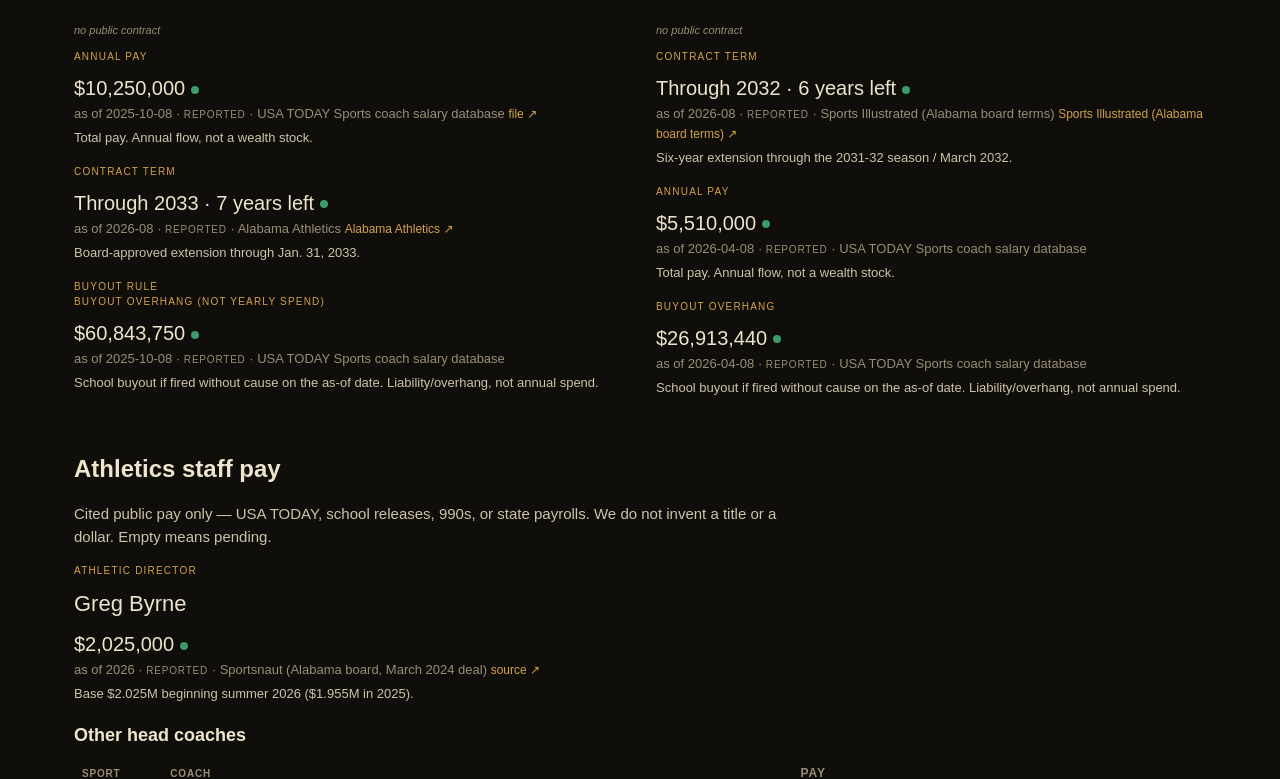
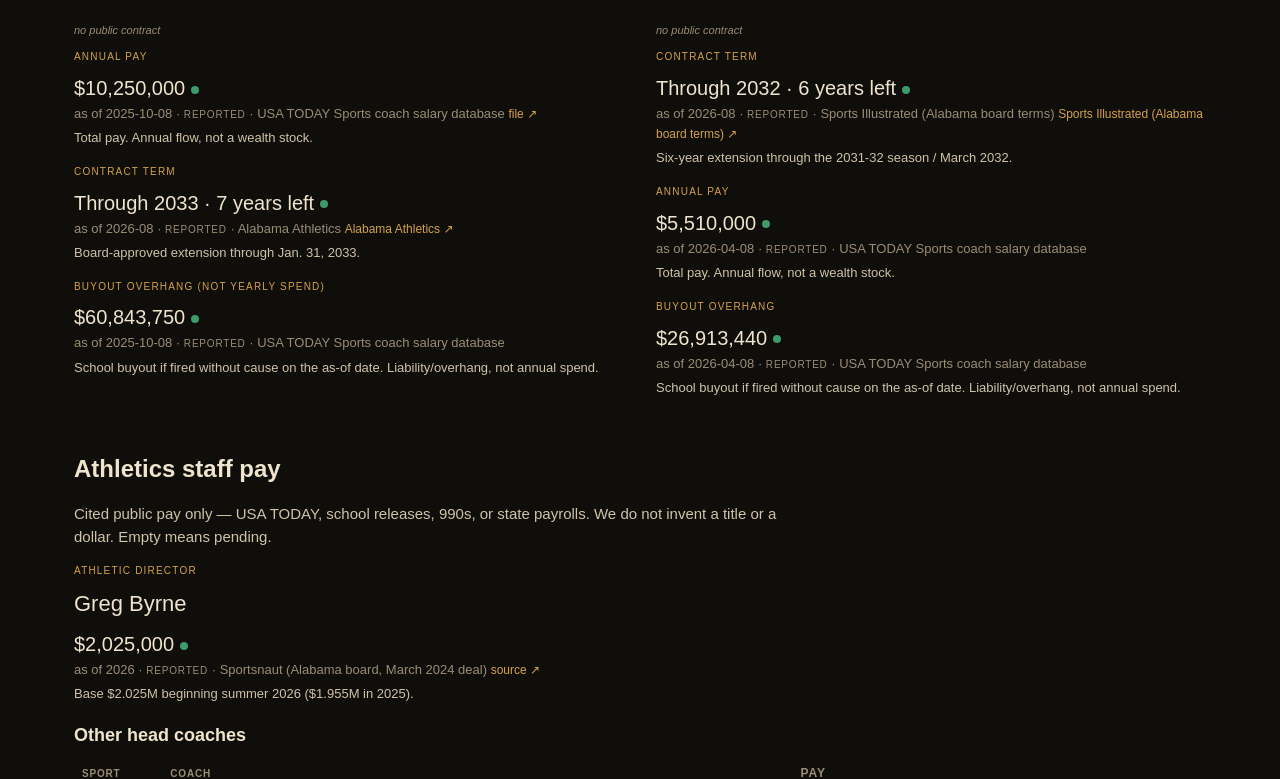
Before and after one commit to BB-41/public-cap, a React (Vite) app: page /school/alabama in a window 1280 px wide. Shown: the part 4511-5290 px from the top of the page. Built offline with nearby package versions, Linux system fonts and the light colour scheme.

Commit message:
Hide the buyout-rule heading when a school has no file rule.
Co-authored-by: BB-41 <BB-41@users.noreply.github.com>

```diff
--- a/src/pages/School.jsx
+++ b/src/pages/School.jsx
@@ -631,8 +631,12 @@ export default function School({ schools, meta, season, setSeason, includeAlumni
           <CoachPayField pay={s.coaches.football.pay} />
           <div className="eyebrow" title={defTitle('coachTerm')}>Contract term</div>
           <TermBlock term={s.coaches.football.term} />
-          <div className="eyebrow" title={defTitle('buyout')}>Buyout rule</div>
-          <BuyoutRuleLine buyout={s.coaches.football.buyout} />
+          {s.coaches.football.buyout?.rule && (
+            <>
+              <div className="eyebrow" title={defTitle('buyout')}>Buyout rule</div>
+              <BuyoutRuleLine buyout={s.coaches.football.buyout} />
+            </>
+          )}
           <div className="eyebrow" title={defTitle('buyout')}>Buyout overhang (not yearly spend)</div>
           <Field field={s.coaches.football.buyout} />
           <IncentiveList items={s.coaches.football.pay?.incentives} />
```
